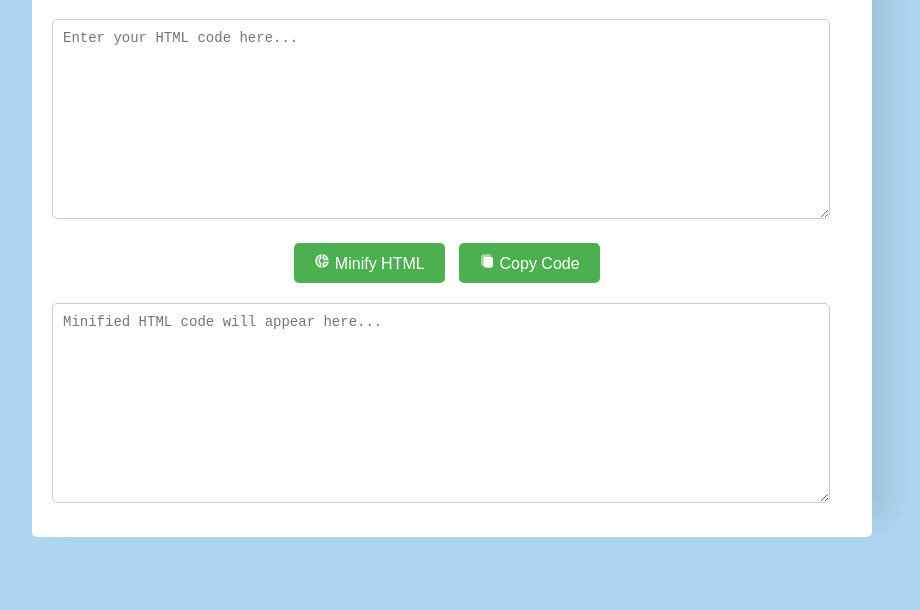
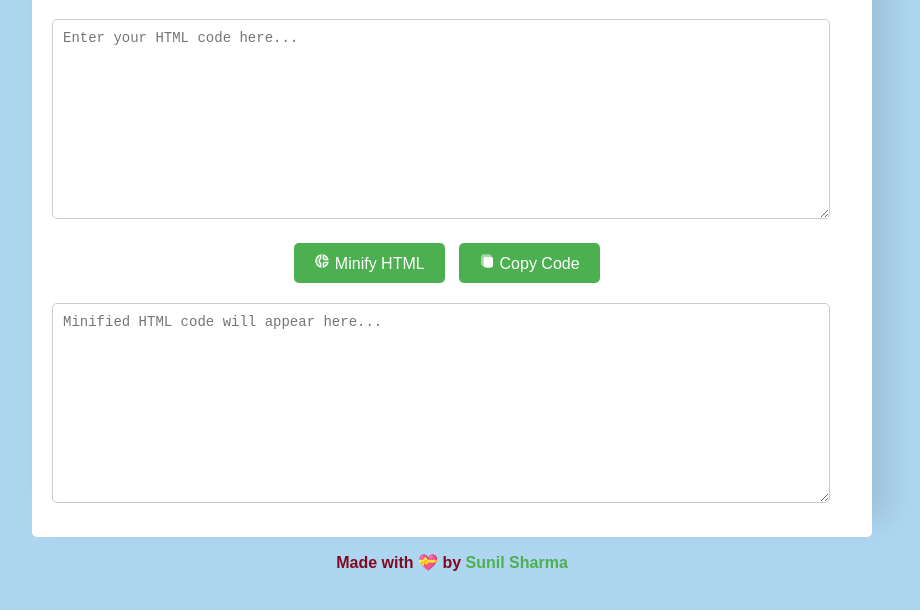
Before and after one commit to sunilsharmapoudel/html-minifier, a plain HTML site: page index.html in a window 1280 px wide. Shown: the part 104-714 px from the top of the page, without its empty margins (188-1108 px from the left). Drawn offline with Linux system fonts and the light colour scheme.

Commit message:
footer added

```diff
--- a/index.html
+++ b/index.html
@@ -21,6 +21,10 @@
 
 </div>
 
+<footer>
+    <p class="footer">Made with 💝 by <a href="https://sunil-sharma.com.np">Sunil Sharma</a></p>
+</footer>
+
 <script src="public/main.js"></script>
 </body>
 </html>
--- a/public/css/style.css
+++ b/public/css/style.css
@@ -58,8 +58,18 @@ body {
         border-radius: 5px;
         resize: vertical;
         box-sizing: border-box;
+    }
 
+    .footer {
+        text-align: center;
+        color: rgb(128, 10, 33);
+        font-weight: 600;
     }
+    .footer > a {
+        text-decoration: none;
+        color: #4CAF50;
+    }
+
 
         @media screen and (max-width: 768px) {
         .container {
```
